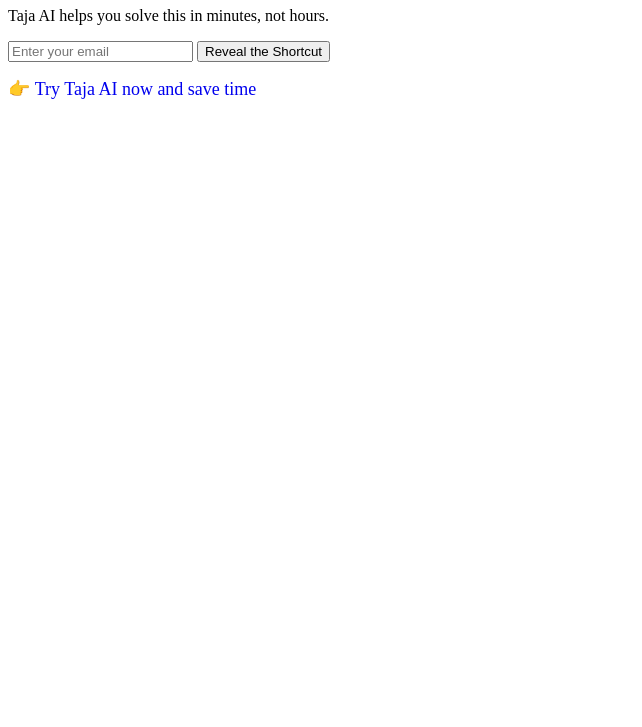
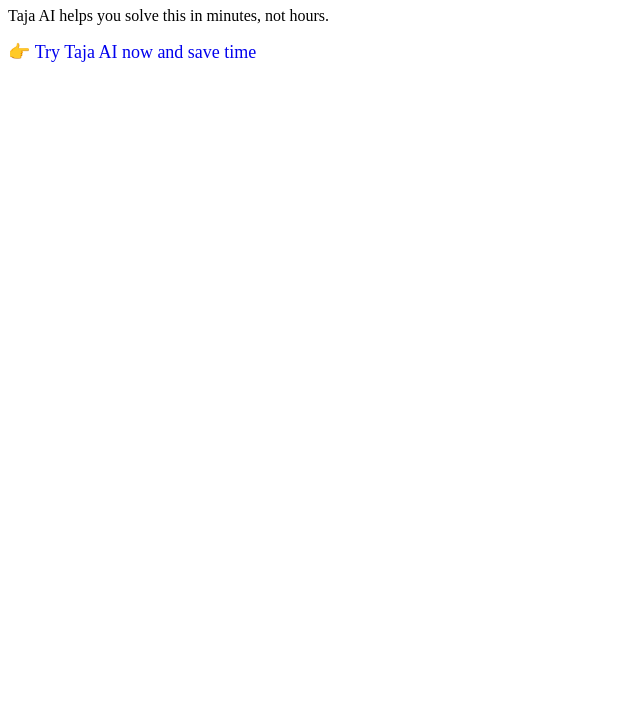
Before and after one commit to mtaahfunnels/smartcontentline-taja-ai, a plain HTML site: page index.html in a window 1280 px wide. Shown: the part 73-800 px from the top of the page, without its empty margins (0-642 px from the left). Drawn offline with Linux system fonts and the light colour scheme.

Commit message:
🔧 Updated form and content

```diff
--- a/index.html
+++ b/index.html
@@ -9,11 +9,7 @@
   <p>Taja AI helps you solve this in minutes, not hours.</p>
 
   <!-- Acumbamail Custom HTML Form -->
-  <form action="https://acumbamail.com/u/f/c1091816c" method="POST" target="_blank">
-    <input type="email" name="email" placeholder="Enter your email" required />
-    <input type="hidden" name="funnel_slug" value="taja-ai" />
-    <button type="submit">Reveal the Shortcut</button>
-  </form>
+  <script type="text/javascript" src="https://acumbamail.com/newform/dynamic/js/QyJXQIH27Z8NMNe6qJ9TBXSHob0KTayL/54855/"></script>
 
   <p>
     <a href="https://taja.ai/?via=marshall" target="_blank" style="font-size: 18px; text-decoration: none;">
```
